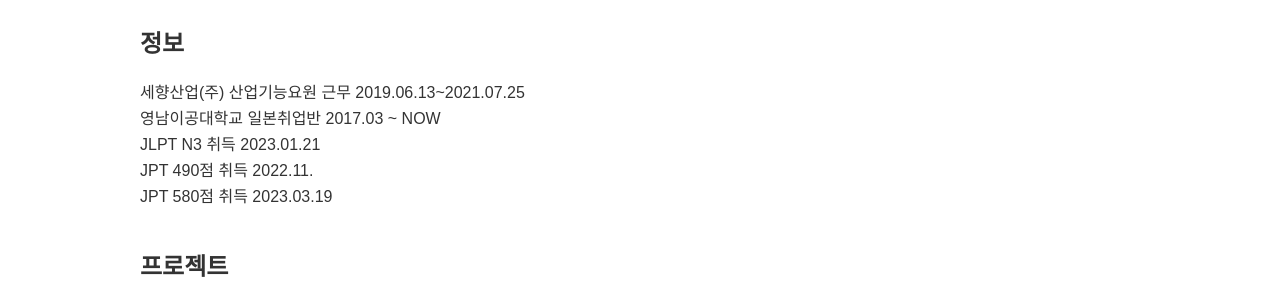
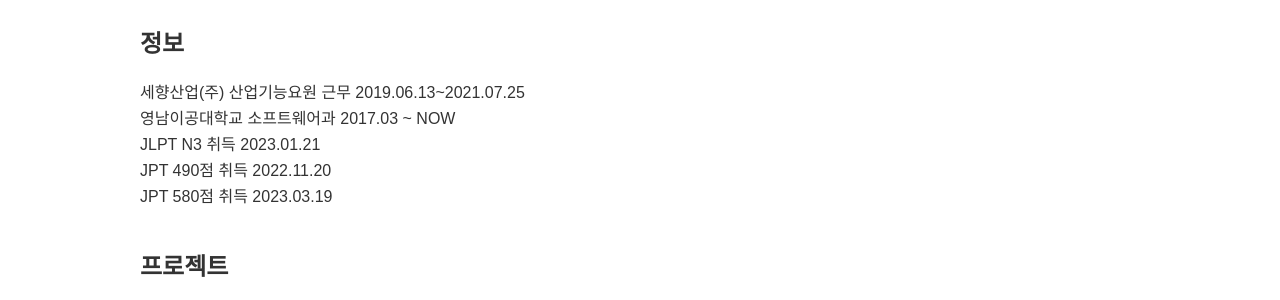
Before and after one commit to chm209/chm209.github.io, a Jekyll site: the page built from index.html, in a window 1280 px wide. Shown: the part 226-526 px from the top of the page. Built offline with Jekyll 4.4.1, drawn with Linux system fonts in a browser that asks for light colours; some web fonts are replaced.

```diff
--- a/index.html
+++ b/index.html
@@ -5,9 +5,9 @@
 <h2>정보</h2>
 <ul id="pr">
     <li>세향산업(주) 산업기능요원 근무 2019.06.13~2021.07.25</li>
-    <li>영남이공대학교 일본취업반 2017.03 ~ NOW</li>
+    <li>영남이공대학교 소프트웨어과 2017.03 ~ NOW</li>
     <li>JLPT N3 취득 2023.01.21</li>
-    <li>JPT 490점 취득 2022.11.</li>
+    <li>JPT 490점 취득 2022.11.20</li>
     <li>JPT 580점 취득 2023.03.19</li>
 </ul>
 <br>
```
Also changed, not shown: README.md (deleted).
